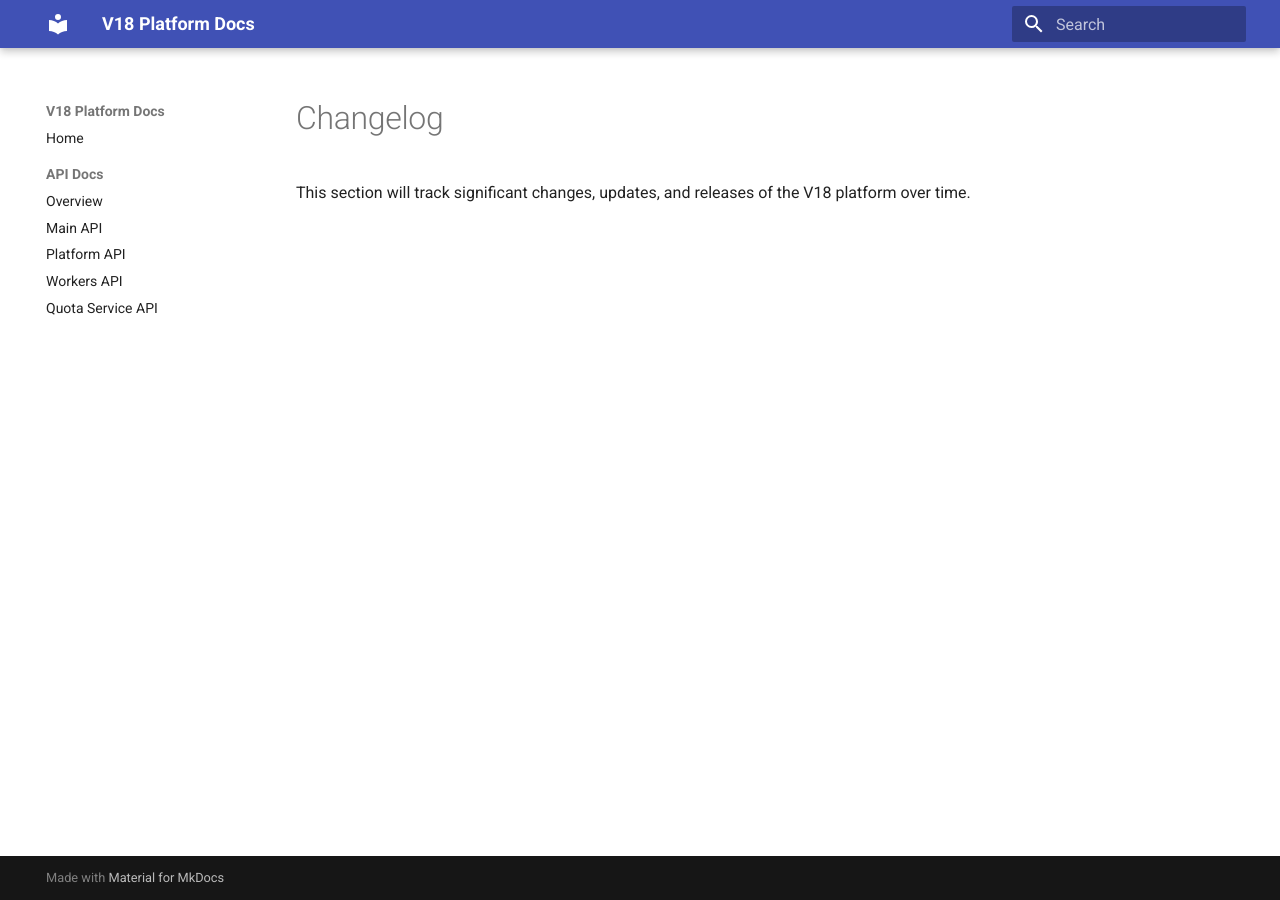
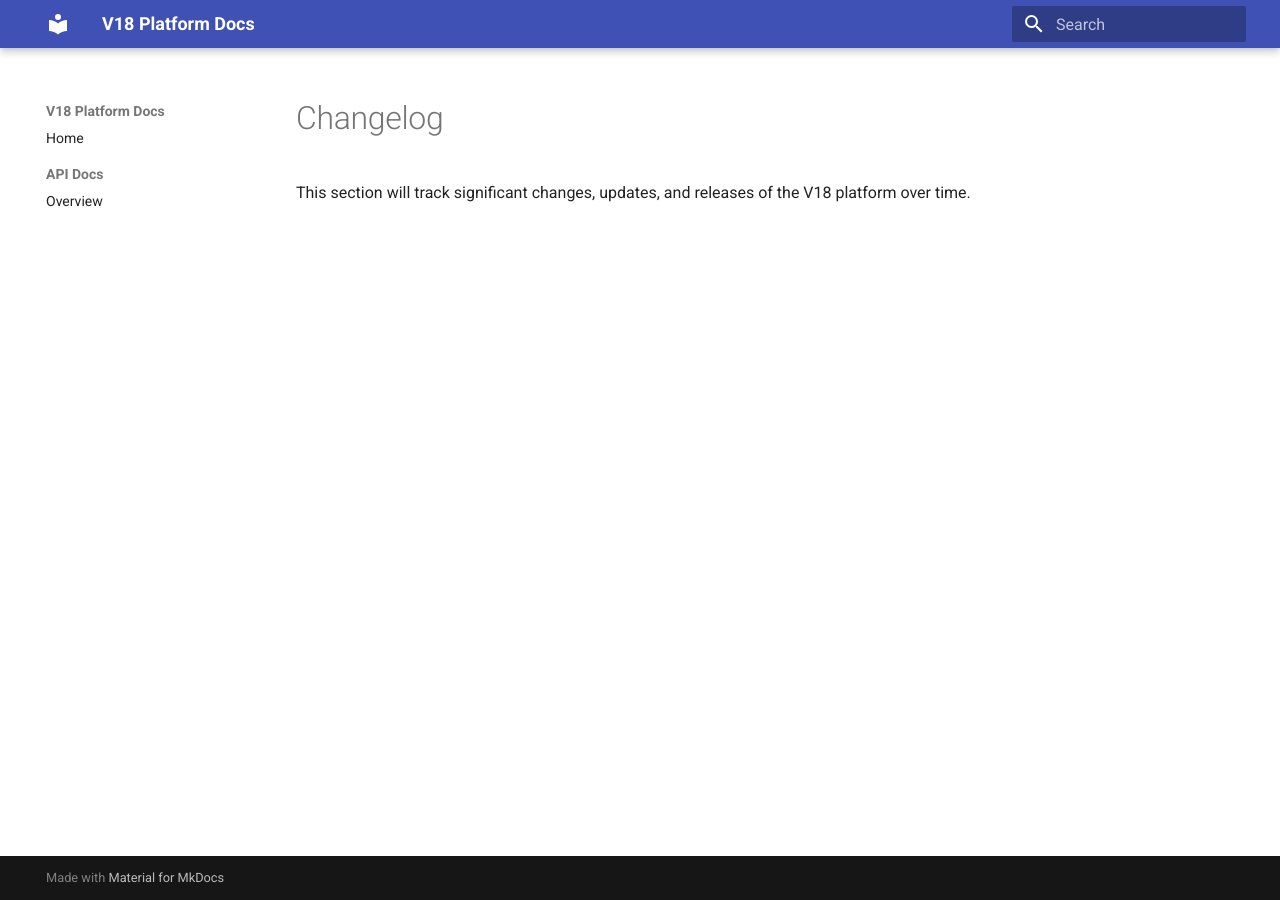
Before and after one commit to Kello54/Buildy, an MkDocs documentation site: the page built from docs/changelog.md, in a window 1280 px wide. Built offline with MkDocs 1.6.1 and Material for MkDocs 9.7.7, drawn with Linux system fonts in a browser that asks for light colours.

Commit message:
Update mkdocs.yml

```diff
--- a/mkdocs.yml
+++ b/mkdocs.yml
@@ -14,20 +14,9 @@
 
 plugins:
   - search
-  - swagger-ui-tag:
-      spec: docs/swagger.json
-  - swagger-ui-tag:
-      spec: docs/platform.json
-  - swagger-ui-tag:
-      spec: docs/workers.json
-  - swagger-ui-tag:
-      spec: docs/quotasvc.json
+  - swagger-ui   # keep only this one, remove all swagger-ui-tag entries
 
 nav:
   - Home: index.md
   - API Docs:
       - Overview: swagger.md
-      - Main API: swagger.json
-      - Platform API: platform.json
-      - Workers API: workers.json
-      - Quota Service API: quotasvc.json
```
